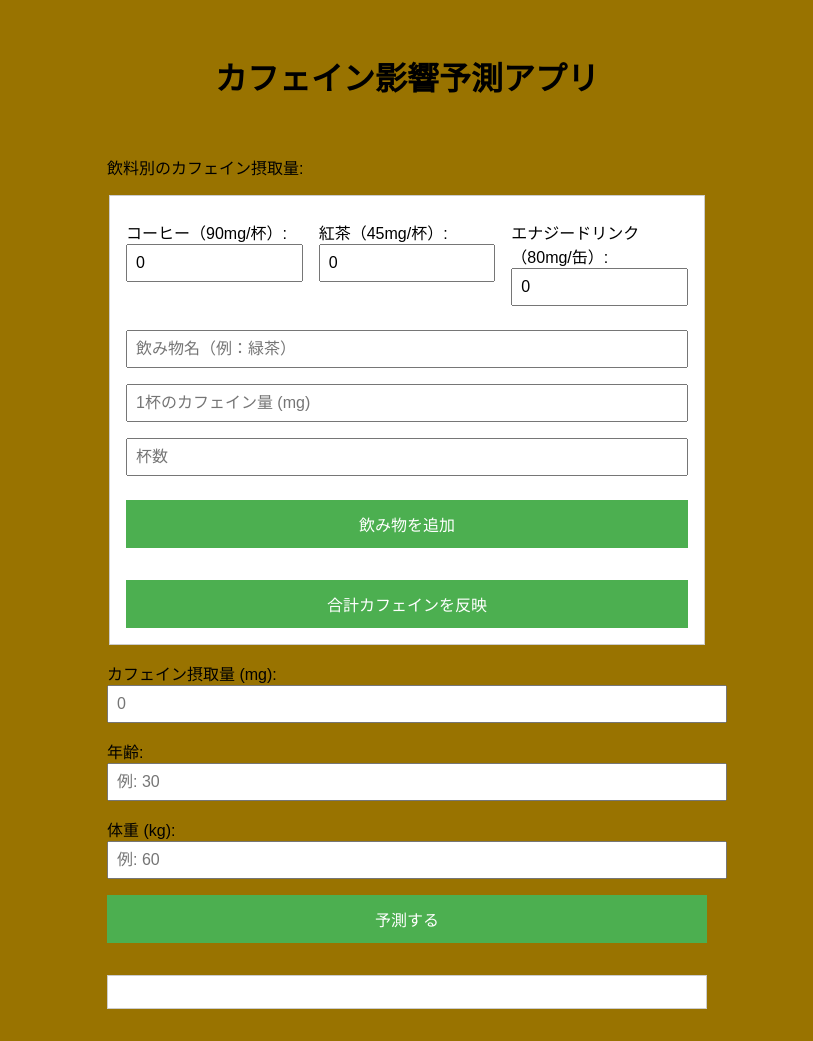
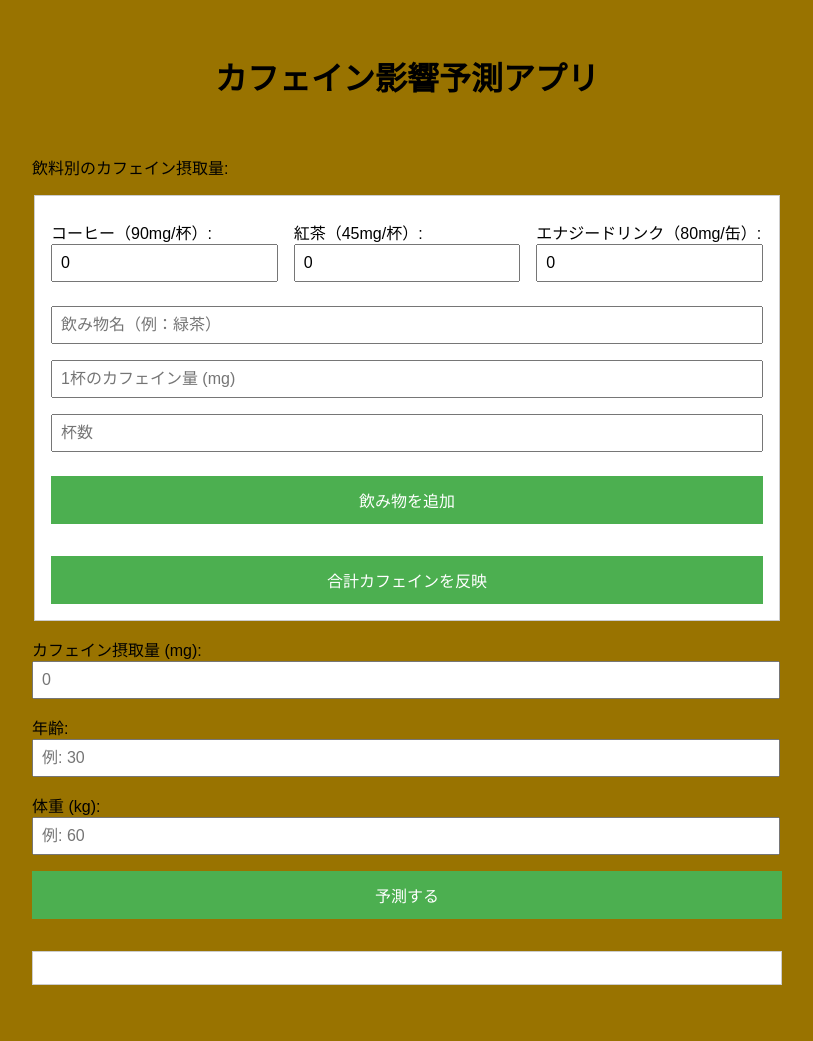
Before and after one commit to TrackJobHackathonteameR/Track_Job_Hackathon, a PHP site: page / in a window 1280 px wide. Shown: the whole page, without its empty margins (233-1046 px from the left). After the commit the page ends 985 px from the top, so only its background shows below. Run offline with PHP 8.4, Linux system fonts and the light colour scheme.

Commit message:
入力欄微調整

```diff
--- a/www/index.html
+++ b/www/index.html
@@ -9,12 +9,12 @@
 <body>
   <h1>カフェイン影響予測アプリ</h1>
   <br>
-  <p>飲料別のカフェイン摂取量:</p>
+  <label>飲料別のカフェイン摂取量:</label>
 <fieldset>
   <div class="drink-row">
-    <label>コーヒー（90mg/杯）: <input type="number" id="coffee" value="0" /></label>
-    <label>紅茶（45mg/杯）: <input type="number" id="tea" value="0" /></label>
-    <label>エナジードリンク（80mg/缶）: <input type="number" id="energy" value="0" /></label>
+    <label>コーヒー（90mg/杯）:<input type="number" id="coffee" value="0" /></label>
+    <label>紅茶（45mg/杯）:<input type="number" id="tea" value="0" /></label>
+    <label>エナジードリンク（80mg/缶）:<input type="number" id="energy" value="0" /></label>
   </div>
 
   <!-- ✅ 追加飲み物の入力 -->
--- a/www/style.css
+++ b/www/style.css
@@ -1,7 +1,7 @@
 body {
 	font-family: Arial, sans-serif;
 	padding: 2rem;
-	max-width: 600px;
+	max-width: 750px;
 	margin: auto;
 	background-color: #f8f8f8;
 }
@@ -13,7 +13,7 @@ label {
 	margin-top: 1rem;
 }
 input {
-	width: 100%;
+	width: 97%;
 	padding: 0.5rem;
 	font-size: 1rem;
 }
```
